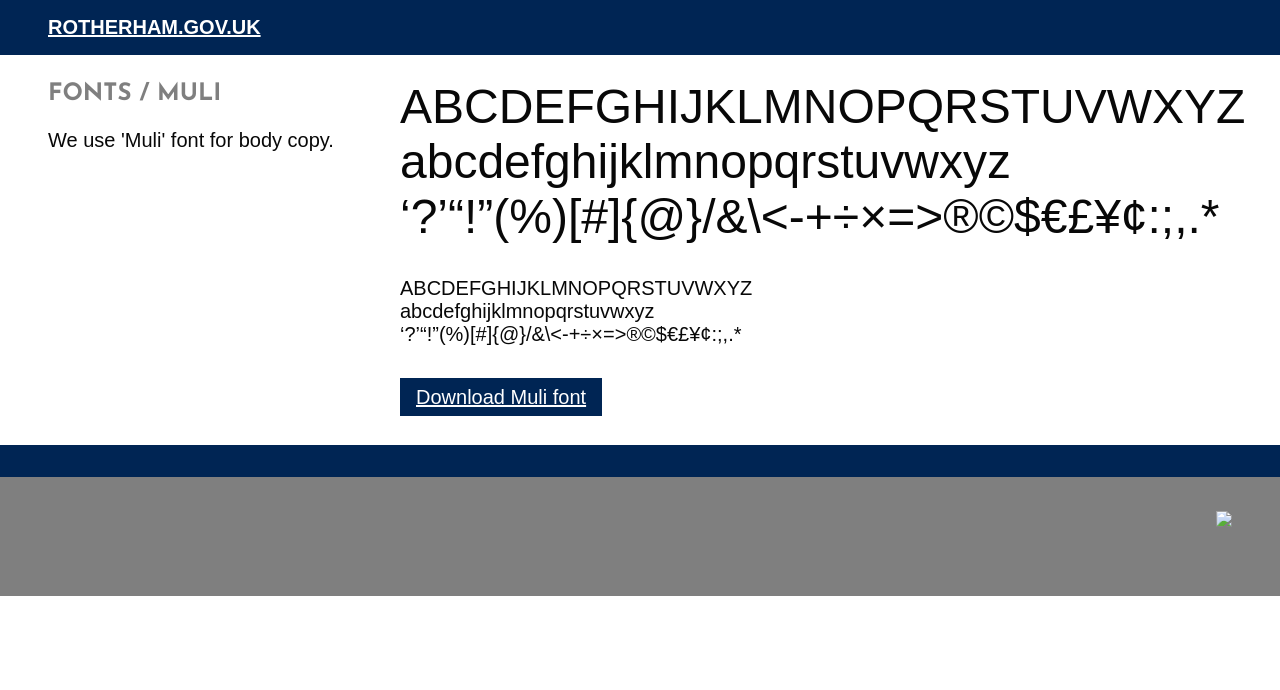
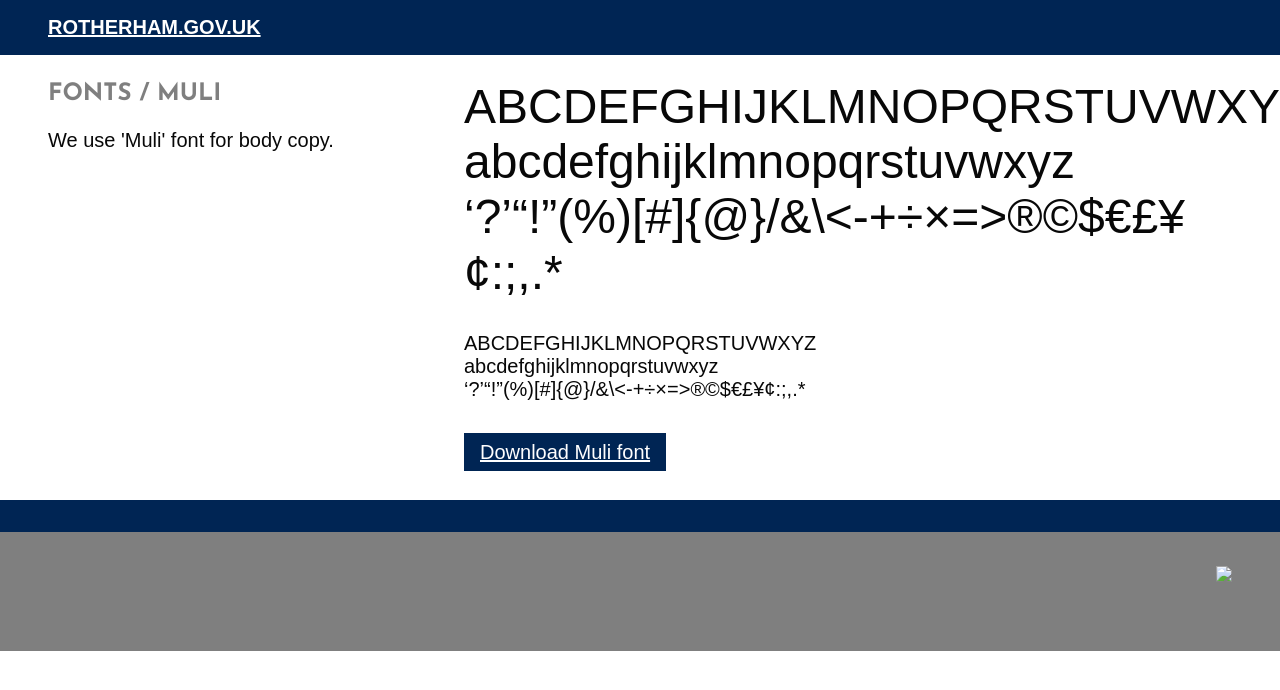
Before and after one commit to rothgov/design-manual, a Jekyll site: the page built from font-muli.html, in a window 1280 px wide. Shown: the top 690 px of the page. Built offline with Jekyll 4.4.1, drawn with Linux system fonts in a browser that asks for light colours; some web fonts are replaced.

Commit message:
Update font-muli.html

```diff
--- a/font-muli.html
+++ b/font-muli.html
@@ -5,11 +5,11 @@
 
 <section>
   <div class="container ph3 pv3 center flex flex-column flex-row-l">
-    <div class="mh4-l w-third-l">
+    <div class="ph4-l w-third-l">
       <h1 class="mt2 f3 lh-title fw7 measure josefin ttu grey-5">Fonts <span class="fw6">/ Muli</span></h1>
       <p>We use 'Muli' font for body copy.</p>
     </div>
-    <div class="mt2 mh4-l w-two-thirds-l">
+    <div class="ph4-l mt2 w-two-thirds-l">
       <p class="mv0 f2 f1-l break">ABCDEFGHIJKLMNOPQRSTUVWXYZ<br>
       abcdefghijklmnopqrstuvwxyz<br>
       ‘?’“!”(%)[#]{@}/&amp;\&lt;-+÷×&#61;&gt;®©$€£¥¢:;,.*</p>
```
